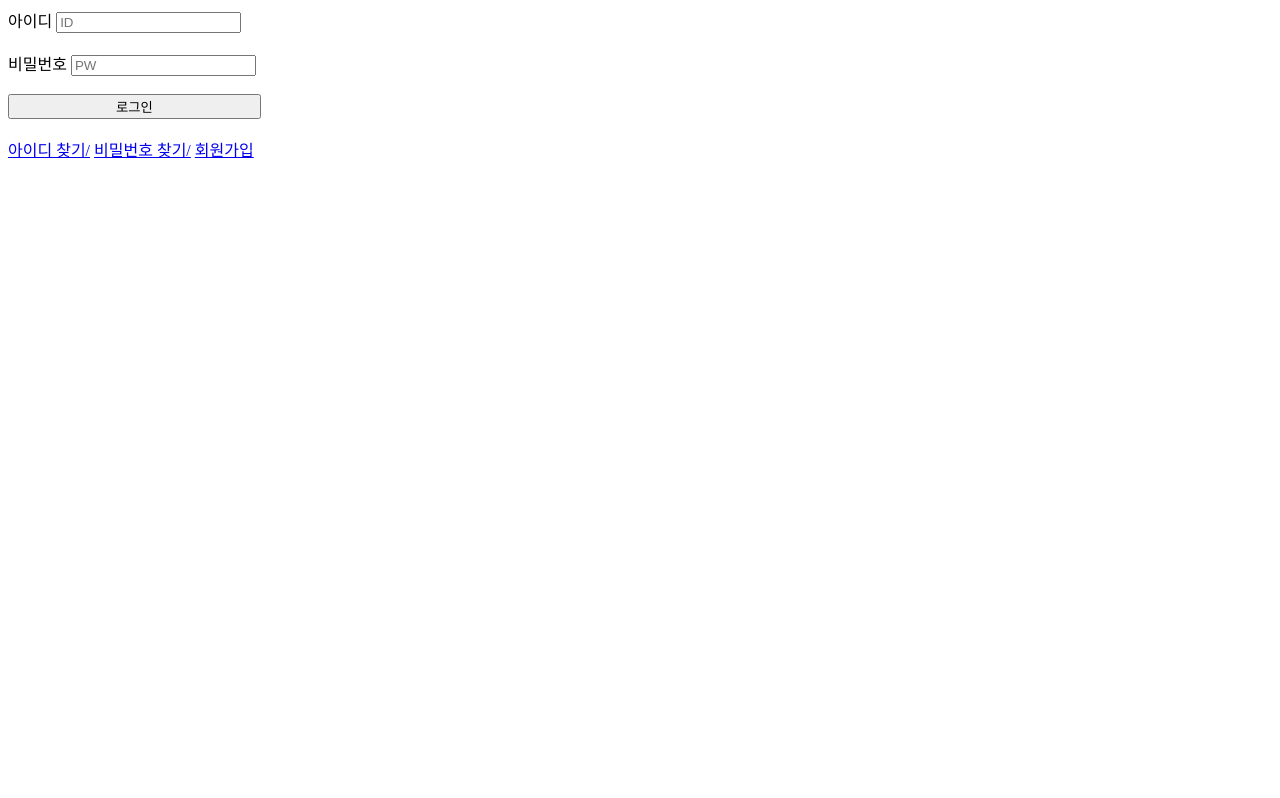
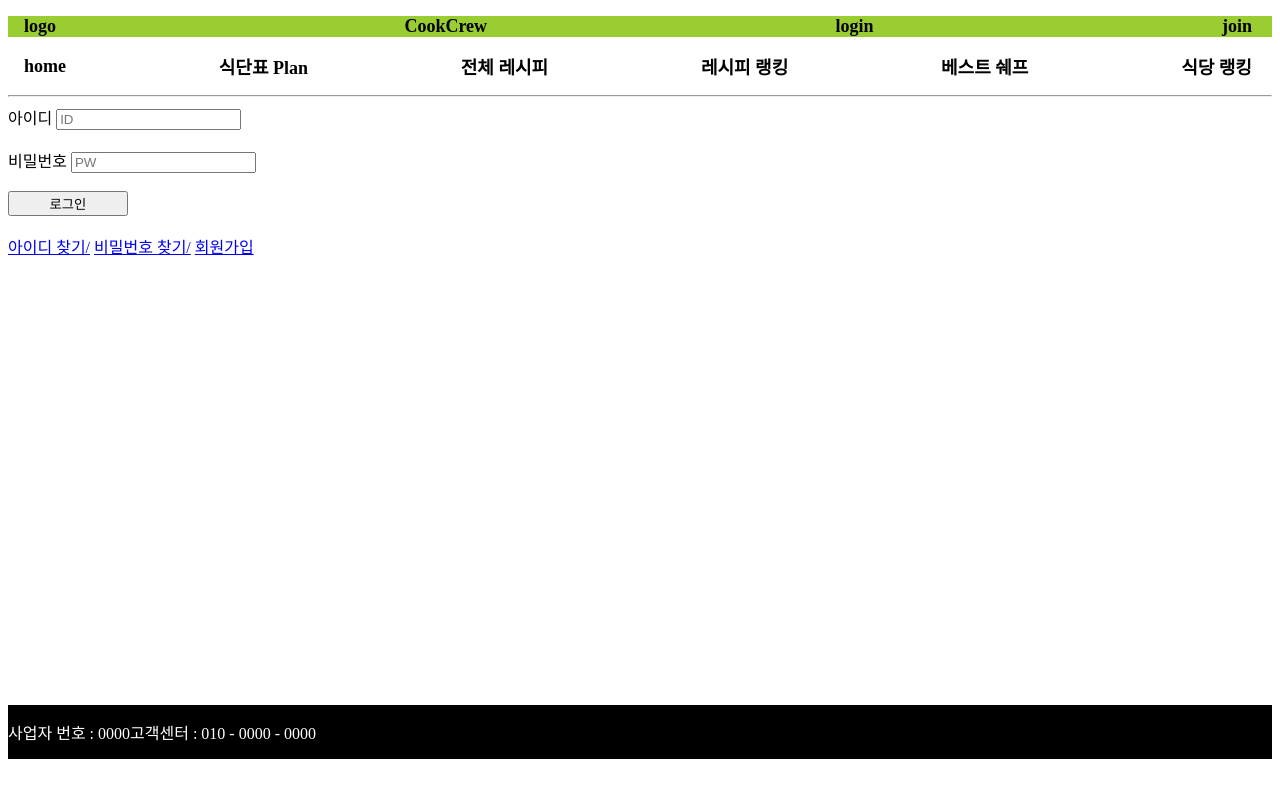
Before and after one commit to mdmdr8/teamtest, a plain HTML site: page login/login.html in a window 1280 px wide. Drawn offline with Linux system fonts and the light colour scheme.

Commit message:
modify header, footer

```diff
--- a/header.css
+++ /dev/null
@@ -1,3 +0,0 @@
-header{
-    position: absolute;
-}
--- a/login/login.css
+++ b/login/login.css
@@ -1,8 +1,8 @@
-.div{
-    width: 30%;
-    height: 40%;
-    border-style: solid ;
-    border-color: greenyellow;
+.login_box{
+
+    width: 600px;
+    height: 600px;
+    border-style: 1px solid greenyellow;
 }
 .loginBtn{
     width: 20%;
--- a/login/login.html
+++ b/login/login.html
@@ -5,10 +5,32 @@
     <meta http-equiv="X-UA-Compatible" content="IE=edge">
     <meta name="viewport" content="width=device-width, initial-scale=1.0">
     <link rel="stylesheet" href="login.css">
+    <link rel="stylesheet" href="../style.css">
     <title>Document</title>
 </head>
 
-    <div>
+    <header>
+        <nav>
+            <ul class="nav1">
+                <li>logo</li>
+                <li>CookCrew</li>
+                <li>login</li>
+                <li>join</li>
+            </ul>
+
+            <ul class="nav2">
+                <li>home</li>
+                <li>식단표 Plan</li>
+                <li>전체 레시피</li>
+                <li>레시피 랭킹</li>
+                <li>베스트 쉐프</li>
+                <li>식당 랭킹</li>
+            </ul>
+            <hr/>
+        </nav>
+    </header>
+
+    <div class="login_box">
         <label>아이디</label>
         <input type="text" placeholder="ID" ></input>
         <br/><br/>
@@ -20,11 +42,19 @@
             로그인
         </button>
         <br/><br/>
-    </div>
-
         <a href="idsearch.html"><span>아이디 찾기/</span></a>
         <a href="pwsearch.html"><span>비밀번호 찾기/</span></a>
         <a href="join.html"><span>회원가입</span></a>
+    </div>
+
+
+    <footer>
+        <div>사업자 번호 : 0000</div>
+        <br/><br/><br/>
+        <div>고객센터 : 010 - 0000 - 0000</div>
+    </footer>
+
+
     </html>
 </body>
 </html>
--- /dev/null
+++ b/style.css
@@ -0,0 +1,39 @@
+.nav1{
+    position: sticky;
+    top:0;
+    background-color: yellowgreen;
+    display: flex;
+    justify-content: space-between;
+    align-items: center;
+}
+
+.nav2{
+    position: sticky;
+    top:0;
+    display: flex;
+    justify-content: space-between;
+    align-items: center;
+}
+
+ul{
+    list-style-type: none;
+    padding: 0;
+}
+
+li{
+    display: inline-block;
+    margin-left: 16px;
+    margin-right: 20px;
+    font-size: 18px;
+    font-weight: bold;
+}
+
+footer{
+    position: sticky;
+    bottom: 0;
+    background-color: black;
+    color:white;
+    display: flex;
+    align-items: center;
+
+}
```
Also changed, not shown: footer.html (+17 -0 lines), manager/main.html (+34 -0 lines), mypage/modify.html (+23 -1 lines), mypage/mypage.html (+24 -1 lines), footer.css (deleted).
